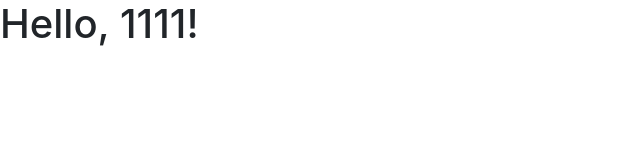
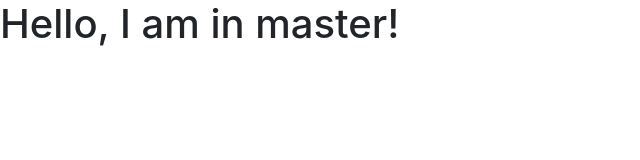
Before and after one commit to SapnaSatija/Demo-Repository, a plain HTML site: page VSCODE/index.html in a window 1280 px wide. Shown: the whole page, without its empty margins (0-640 px from the left). Drawn offline with nearby package versions, Linux system fonts and the light colour scheme.

Commit message:
conflict merge

```diff
--- a/VSCODE/index.html
+++ b/VSCODE/index.html
@@ -8,10 +8,10 @@
     <!-- Bootstrap CSS -->
     <link rel="stylesheet" href="https://stackpath.bootstrapcdn.com/bootstrap/4.4.1/css/bootstrap.min.css" integrity="sha384-Vkoo8x4CGsO3+Hhxv8T/Q5PaXtkKtu6ug5TOeNV6gBiFeWPGFN9MuhOf23Q9Ifjh" crossorigin="anonymous">
 
-    <title>Hello, 2222!</title>
+    <title>Hello, I am in master!</title>
   </head>
   <body>
-    <h1>Hello, 1111!</h1>
+    <h1>Hello, I am in master!</h1>
 
     <!-- Optional JavaScript -->
     <!-- jQuery first, then Popper.js, then Bootstrap JS -->
```
